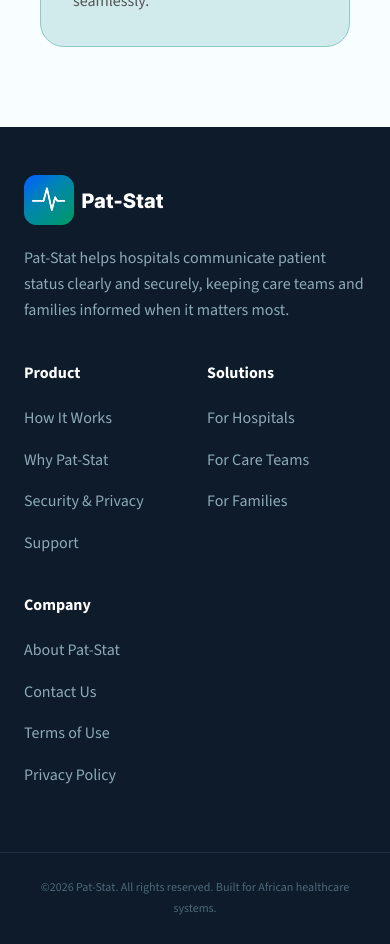
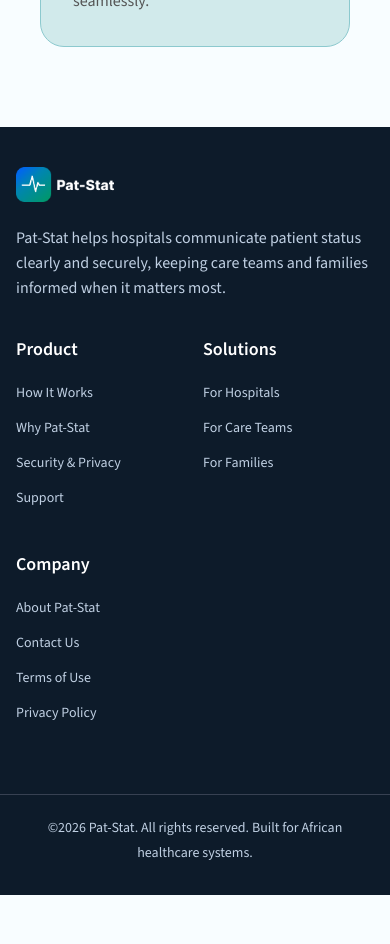
Before and after one commit to zendus/PatStat, a Next.js app: page / in a window 390 px wide. Shown: the part 1660-2604 px from the top of the page. After the commit the page ends 2555 px from the top, so only its background shows below. Built offline with nearby package versions, Linux system fonts and the light colour scheme.

Commit message:
commit
	modified:   app/page.module.css
	modified:   components/layout/Footer/index.tsx
	modified:   components/layout/Footer/style.module.css
	modified:   styles/globals.css

```diff
--- a/app/page.module.css
+++ b/app/page.module.css
@@ -93,7 +93,6 @@
   border-color: var(--button-secondary-border);
 }
 
-/* Enable hover only on non-touch devices */
 @media (hover: hover) and (pointer: fine) {
   a.primary:hover {
     background: var(--button-primary-hover);
--- a/components/layout/Footer/style.module.css
+++ b/components/layout/Footer/style.module.css
@@ -7,29 +7,31 @@
 .inner {
   max-width: var(--max-width, 1440px);
   margin: 0 auto;
-  padding: 72px 80px 0;
+  padding: 93px 64px 0;
 }
 
 .topGrid {
   display: grid;
   grid-template-columns: 2fr 1fr 1fr 1fr;
-  gap: 48px;
+  gap: 150px;
   padding-bottom: 64px;
+  margin-bottom: 86px;
 }
 
 .brand {
   display: flex;
   flex-direction: column;
-  gap: 20px;
-  padding-right: 32px;
+  gap: 23px;
+  max-width: 367px;
 }
 
 .logoRow {
-    width: 142px;
-    height: 50px;
+  width: 142px;
+  height: 50px;
   display: flex;
   align-items: center;
-    flex-shrink: 0;
+  flex-shrink: 0;
+  text-decoration: none;
 }
 
 .logoImage {
@@ -44,39 +46,40 @@
 
 .tagline {
   font-family: var(--font-body);
-  font-size: var(--text-normal, 16px);
-  font-weight: 400;
-  color: #8eaab8;
-  line-height: 1.65;
-  max-width: 340px;
+  font-size: 18px;
+  font-weight: 500;
+  color: #C0D0E3;
+  line-height: 25px;
+  letter-spacing: 0%;
+  max-width: 367px;
 }
 
 .linkCol {
   display: flex;
   flex-direction: column;
+  width: 159px;
 }
 
 .colHeading {
   font-family: var(--font-body);
-  font-size: var(--text-normal, 16px);
-  font-weight: 700;
+  font-size: 24px;
+  font-weight: 600;
   color: #ffffff;
-  margin-bottom: 20px;
+  line-height: 35px;
+  margin-bottom: 8px;
+  display: block;
 }
 
 .footerLink {
   font-family: var(--font-body);
-  font-size: var(--text-normal, 16px);
-  font-weight: 400;
-  color: #8eaab8;
+  font-size: 18px;
+  font-weight: 500;
+  color: #C0D0E3;
   text-decoration: none;
-  margin-bottom: 16px;
+  padding: 5px 0;
+  line-height: 25px;
+  display: block;
   transition: color 0.18s ease;
-  display: block;
-}
-
-.footerLink:last-child {
-  margin-bottom: 0;
 }
 
 .footerLink:hover {
@@ -84,30 +87,63 @@
 }
 
 .bottomBar {
-  border-top: 1px solid #1e3040;
-  padding: 28px 80px;
+  border-top: 1px solid #374152;
   text-align: center;
   max-width: var(--max-width, 1440px);
   margin: 0 auto;
+  margin-bottom: 62px;
+  padding: 0 64px;
+  padding-top: 30px;
+  height: 55px;
+  display: flex;
+  align-items: center;
+  justify-content: center;
 }
 
 .copyright {
   font-family: var(--font-body);
-  font-size: var(--text-small, 14px);
-  font-weight: 400;
-  color: #4e6a7a;
+  font-size: 20px;
+  font-weight: 500;
+  color: #C0D0E3;
+  line-height: 25px;
+  text-align: center;
 }
 
-@media (max-width: 1100px) {
+@media (max-width: 1200px) {
+  .topGrid {
+    gap: 80px;
+  }
+}
+
+@media (max-width: 1024px) {
   .inner {
-    padding: 60px 48px 0;
+    padding: 72px 32px 0;
   }
+
   .bottomBar {
-    padding: 28px 48px;
+    padding: 0 32px;
+    margin-bottom: 40px;
   }
+
   .topGrid {
-    grid-template-columns: 1.6fr 1fr 1fr 1fr;
-    gap: 32px;
+    gap: 40px;
+    margin-bottom: 45px;
+  }
+
+  .colHeading {
+    font-size: 20px;
+  }
+
+  .footerLink {
+    font-size: 16px;
+  }
+
+  .tagline {
+    font-size: 16px;
+  }
+
+  .copyright {
+    font-size: 16px;
   }
 }
 
@@ -115,41 +151,151 @@
   .inner {
     padding: 52px 32px 0;
   }
+
   .bottomBar {
-    padding: 28px 32px;
+    padding: 0 32px;
+    height: 64px;
+    margin-bottom: 25px;
   }
+
   .topGrid {
     grid-template-columns: 1fr 1fr 1fr;
     gap: 40px 32px;
+    margin-bottom: 0px;
   }
+
   .brand {
     grid-column: 1 / -1;
-    padding-right: 0;
+    max-width: 100%;
   }
+
   .tagline {
     max-width: 100%;
   }
 }
 
-@media (max-width: 540px) {
+@media (max-width: 768px) {
   .inner {
-    padding: 48px 24px 0;
+    padding: 48px 20px 0;
   }
+
   .bottomBar {
-    padding: 24px;
+    padding: 0 20px;
+    height: auto;
+    padding-top: 20px;
+    padding-bottom: 20px;
   }
+
   .topGrid {
     grid-template-columns: 1fr 1fr;
     gap: 36px 24px;
   }
+
   .brand {
     grid-column: 1 / -1;
   }
+
+  .logoRow {
+    width: 120px;
+    height: 42px;
+  }
+}
+
+@media (max-width: 480px) {
+  .inner {
+    padding: 40px 16px 0;
+  }
+
+  .bottomBar {
+    padding: 0 16px;
+    height: auto;
+    padding-top: 20px;
+    padding-bottom: 20px;
+    margin-bottom: 10px;
+  }
+
+  .topGrid {
+    grid-template-columns: 1fr 1fr;
+    gap: 32px 16px;
+  }
+
   .linkColCompany {
     grid-column: 1 / -1;
   }
+
+  .logoRow {
+    width: 100px;
+    height: 35px;
+  }
+
+  .colHeading {
+    font-size: 18px;
+  }
+
+  .footerLink {
+    font-size: 14px;
+  }
+
   .copyright {
-    font-size: var(--text-xsmall, 12px);
+    font-size: 14px;
     line-height: 1.8;
   }
 }
+
+@media (max-width: 375px) {
+  .inner {
+    padding: 36px 16px 0;
+  }
+
+  .bottomBar {
+    padding: 0 16px;
+    padding-top: 20px;
+  }
+
+  .topGrid {
+    grid-template-columns: 1fr;
+    gap: 28px;
+  }
+
+  .brand {
+    grid-column: 1 / -1;
+    max-width: 100%;
+    gap: 16px;
+  }
+
+  .linkCol {
+    width: 100%;
+  }
+
+  .linkColCompany {
+    grid-column: 1 / -1;
+  }
+
+  .logoRow {
+    width: 100px;
+    height: 35px;
+  }
+
+  .colHeading {
+    font-size: 16px;
+    line-height: 28px;
+    margin-bottom: 4px;
+  }
+
+  .footerLink {
+    font-size: 14px;
+    padding: 4px 0;
+    line-height: 22px;
+  }
+
+  .tagline {
+    font-size: 14px;
+    line-height: 22px;
+    max-width: 100%;
+  }
+
+  .copyright {
+    font-size: 13px;
+    line-height: 1.7;
+  }
+}
```
Also changed, not shown: components/layout/Footer/index.tsx (+2 -110 lines), styles/globals.css (+0 -11 lines).
